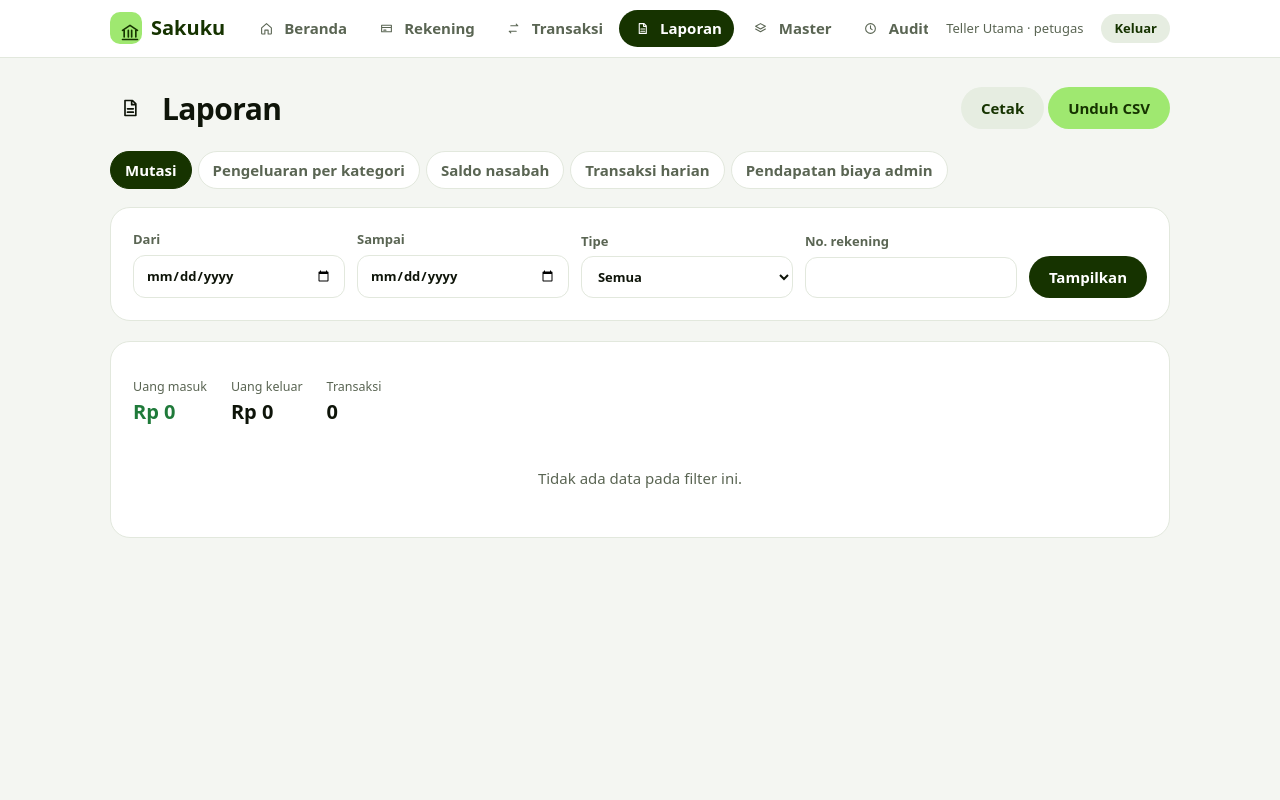
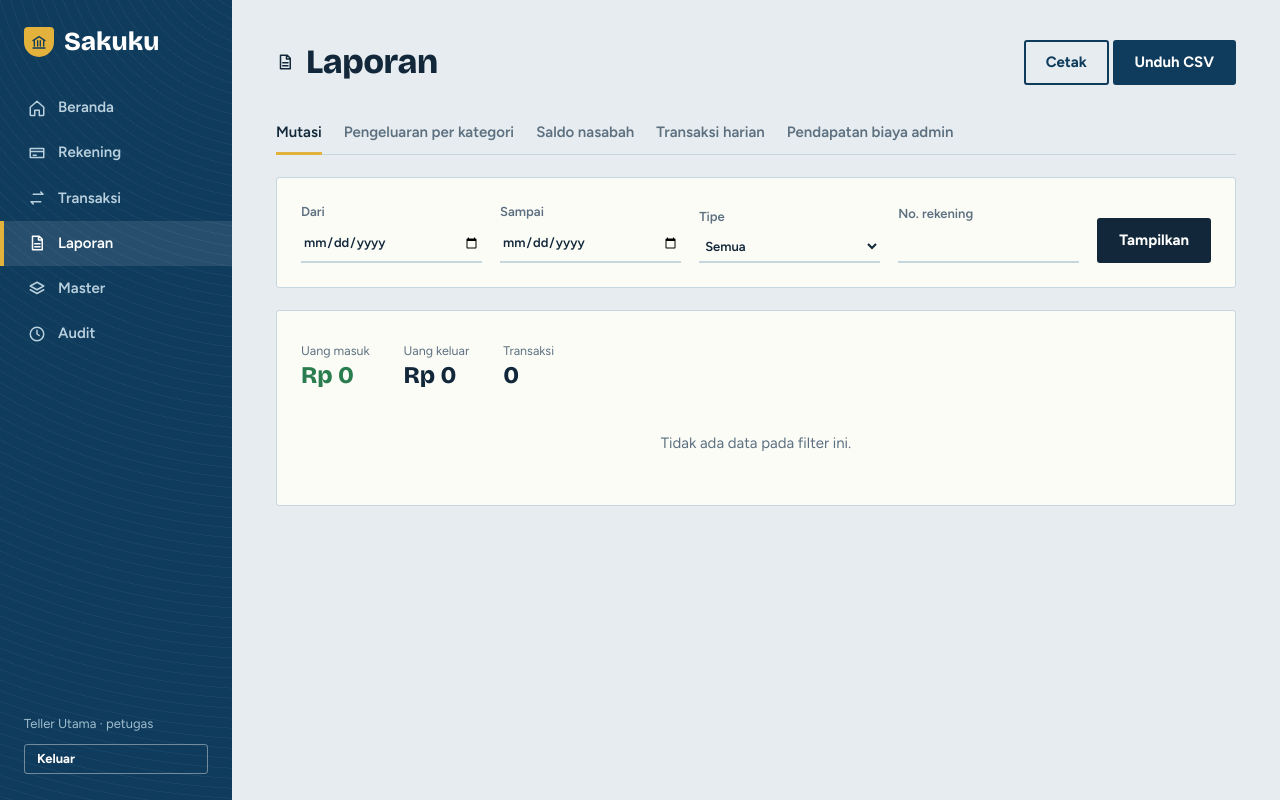
Before and after one commit to Tester11l/UAS-Web.py-smster5, a FastAPI app: page /laporan in a window 1280 px wide. Run offline with FastAPI, Linux system fonts and the light colour scheme; the visitor is signed in with stand-in values (Sample User, id 1); data comes from the database, SQL or seed files in the repository; data that the repository does not hold is empty.

Commit message:
Add files via upload

```diff
--- a/sakuku/static/style.css
+++ b/sakuku/static/style.css
@@ -1,77 +1,89 @@
-:root{--forest:#163300;--lime:#9fe870;--lime2:#8bd95b;--bg:#f4f6f2;--card:#fff;--line:#e2e8dd;--text:#0e1409;--muted:#5a6553;
---red:#b3261e;--green:#1f7a3a;--font:"Plus Jakarta Sans",system-ui,sans-serif}
+:root{--blue:#0f3b5c;--blue2:#1b5e8c;--bg:#e6ecef;--page:#fcfcf7;--rule:#c5d6df;--margin:#d6504a;--ink:#12283a;--muted:#5d7080;
+--green:#2a7d4f;--red:#c23b32;--gold:#e3b23c;--head:"Bricolage Grotesque",system-ui,sans-serif;--body:"Figtree",system-ui,sans-serif;--mono:"IBM Plex Mono",ui-monospace,monospace}
 *{box-sizing:border-box}
-body{margin:0;font:15px/1.5 var(--font);background:var(--bg);color:var(--text)}
-h1,h2,h3{margin:0;font-weight:800;letter-spacing:-.02em}
-h1{font-size:30px}h2{font-size:19px;margin-bottom:14px}
-a{color:var(--forest)}
-.top{background:#fff;border-bottom:1px solid var(--line);position:sticky;top:0;z-index:5}
-.top-in{max-width:1100px;margin:auto;padding:10px 20px;display:flex;align-items:center;gap:18px}
-.brand{display:flex;align-items:center;gap:9px;font-weight:800;font-size:20px;color:var(--forest);text-decoration:none}
-.logo{width:32px;height:32px;border-radius:10px;background:var(--lime);display:grid;place-items:center;color:var(--forest)}
-.nav{display:flex;gap:4px;overflow-x:auto;flex:1}
-.nav a{display:flex;align-items:center;gap:7px;padding:7px 12px;border-radius:99px;text-decoration:none;color:var(--muted);font-weight:600;white-space:nowrap}
-.nav a:hover{background:#eef3ea}.nav a.on{background:var(--forest);color:#fff}
-.nav a .ico{width:22px;height:22px;border-radius:7px}.nav a .ico svg{width:13px;height:13px}
-.who{font-size:13px;color:var(--muted);white-space:nowrap}
-main{max-width:1100px;margin:auto;padding:28px 20px 60px}
-.ico{display:inline-grid;place-items:center;width:40px;height:40px;border-radius:13px;flex:none}
-.ico svg{width:20px;height:20px}
-.t-lime{background:#dff6cc;color:#2c5a0b}.t-sky{background:#d9eaff;color:#1b4f8f}.t-lilac{background:#e8defd;color:#5a3da8}
-.t-amber{background:#ffeab5;color:#7a5200}.t-rose{background:#ffdcdc;color:#9b2c2c}.t-mint{background:#d3f2e8;color:#0f6049}
-.hero{background:var(--forest);color:#fff;border-radius:24px;padding:28px 30px;margin-bottom:22px;display:flex;justify-content:space-between;align-items:end;gap:20px;flex-wrap:wrap}
-.hero small{color:#b9d3a3;font-weight:600}.hero .big{font-size:46px;font-weight:800;letter-spacing:-.03em;color:var(--lime);line-height:1.1}
-.hero .acts{display:flex;gap:10px;flex-wrap:wrap}
-.btn{font:inherit;font-weight:700;padding:10px 20px;border:0;border-radius:99px;background:var(--lime);color:var(--forest);cursor:pointer;text-decoration:none;display:inline-flex;align-items:center;gap:7px}
-.btn:hover{background:var(--lime2)}
-.btn.sec{background:#e6ede1;color:var(--forest)}.btn.ghost{background:rgba(255,255,255,.14);color:#fff}
-.btn.dark{background:var(--forest);color:#fff}.btn.del{background:#fde7e5;color:var(--red)}.btn.sm{padding:5px 13px;font-size:13px}
-.tiles{display:grid;grid-template-columns:repeat(auto-fit,minmax(150px,1fr));gap:12px;margin-bottom:22px}
-.tile{background:var(--card);border:1px solid var(--line);border-radius:18px;padding:14px;display:flex;align-items:center;gap:12px;text-decoration:none;color:var(--text);font-weight:700}
-.tile:hover{border-color:var(--forest);transform:translateY(-1px)}
-.tile small{display:block;font-weight:500;color:var(--muted);font-size:12px}
-.grid2{display:grid;grid-template-columns:1.3fr 1fr;gap:20px}
-@media(max-width:860px){.grid2{grid-template-columns:1fr}.who{display:none}.hero .big{font-size:36px}}
-.card{background:var(--card);border:1px solid var(--line);border-radius:20px;padding:22px;margin-bottom:20px}
+body{margin:0;font:15px/1.55 var(--body);background:var(--bg);color:var(--ink)}
+h1,h2,h3{font-family:var(--head);margin:0;letter-spacing:-.01em}
+h1{font-size:34px;font-weight:800}h2{font-size:20px;font-weight:700;margin-bottom:14px}
+a{color:var(--blue2)}
+.top{position:fixed;inset:0 auto 0 0;width:232px;background:var(--blue);color:#e8f1f6;display:flex;flex-direction:column;padding:26px 0;
+background-image:repeating-radial-gradient(circle at 120% -10%,transparent 0 9px,rgba(255,255,255,.045) 9px 10px)}
+.top-in{display:flex;flex-direction:column;height:100%}
+.brand{display:flex;align-items:center;gap:10px;padding:0 24px 28px;font:800 26px var(--head);color:#fff;text-decoration:none}
+.logo{display:grid;place-items:center;width:30px;height:30px;border-radius:4px 4px 15px 15px;background:var(--gold);color:var(--blue)}
+.logo .ico svg{width:16px;height:16px}
+.nav{display:flex;flex-direction:column}
+.nav a{display:flex;align-items:center;gap:12px;padding:11px 24px;color:#b9d0de;text-decoration:none;font-weight:600;border-left:4px solid transparent}
+.nav a:hover{background:rgba(255,255,255,.07);color:#fff}
+.nav a.on{color:#fff;border-left-color:var(--gold);background:rgba(255,255,255,.1)}
+.who{margin-top:auto;padding:0 24px 10px;font-size:13px;color:#9fbccd}
+.top .btn.sec{margin:0 24px;background:transparent;color:#fff;border:1.5px solid rgba(255,255,255,.4)}
+.ico{display:inline-grid;place-items:center}.ico svg{width:18px;height:18px}
+main{margin-left:232px;padding:36px 44px 70px;max-width:1180px}
+.btn{font:inherit;font-weight:700;padding:9px 20px;border:2px solid var(--blue);border-radius:3px;background:var(--blue);color:#fff;cursor:pointer;text-decoration:none;display:inline-flex;align-items:center;gap:7px}
+.btn:hover{background:var(--blue2);border-color:var(--blue2)}
+.btn.sec{background:transparent;color:var(--blue)}.btn.sec:hover{background:rgba(15,59,92,.08)}
+.btn.ghost{background:transparent;border-color:var(--blue);color:var(--blue)}.btn.dark{background:var(--ink);border-color:var(--ink)}
+.btn.del{background:transparent;border-color:var(--red);color:var(--red)}.btn.sm{padding:4px 12px;font-size:13px}
+.card{background:var(--page);border:1px solid var(--rule);border-radius:3px;padding:24px;margin-bottom:22px}
 .card h2{display:flex;align-items:center;gap:10px}
-.pockets{display:grid;grid-template-columns:repeat(auto-fit,minmax(230px,1fr));gap:12px;margin-bottom:22px}
-.pocket{border-radius:20px;padding:18px;text-decoration:none;color:var(--text);display:block}
-.pocket .no{font-size:13px;opacity:.75;margin-top:10px}.pocket b{display:block;font-size:22px;letter-spacing:-.02em}
-.trx{display:flex;align-items:center;gap:12px;padding:11px 0;border-bottom:1px solid var(--line)}
-.trx:last-child{border:0}.trx .mid{flex:1;min-width:0}.trx .mid b{display:block;font-weight:700}
-.trx .mid span{font-size:13px;color:var(--muted);display:block;overflow:hidden;text-overflow:ellipsis;white-space:nowrap}
-.amt{font-weight:800;white-space:nowrap}.amt.in{color:var(--green)}
-.chart{display:flex;gap:10px;align-items:end;height:170px;padding-top:10px}
-.chart .col{flex:1;display:flex;flex-direction:column;align-items:center;gap:6px;height:100%}
-.chart .bars{flex:1;display:flex;gap:4px;align-items:end;width:100%;justify-content:center}
-.chart .bar{width:40%;max-width:22px;border-radius:6px 6px 2px 2px;min-height:3px}
-.chart .m{background:var(--lime)}.chart .k{background:var(--forest)}.chart label{font-size:12px;color:var(--muted)}
-.legend{display:flex;gap:16px;font-size:12px;color:var(--muted);margin-top:10px}
-.legend i{display:inline-block;width:10px;height:10px;border-radius:3px;margin-right:5px}
+.head{display:flex;justify-content:space-between;align-items:center;gap:12px;flex-wrap:wrap;margin-bottom:24px}
+.head .t{display:flex;align-items:center;gap:12px}
+.total{margin:6px 0 22px;display:inline-block}.total span{display:block;color:var(--muted);font-weight:600}
+.total b{display:block;font:800 52px/1.1 var(--head);padding-bottom:4px;border-bottom:5px double var(--ink)}
+.links{display:flex;gap:26px;flex-wrap:wrap;margin:0 0 30px}.links a{font-weight:700;color:var(--ink);text-decoration-thickness:2px;text-underline-offset:5px;text-decoration-color:var(--gold)}
+.figs{display:grid;grid-template-columns:repeat(auto-fit,minmax(150px,1fr));margin:0 0 30px;border-top:2px solid var(--ink);border-bottom:1px solid var(--rule)}
+.figs div{padding:14px 18px;border-left:1px solid var(--rule)}.figs div:first-child{border-left:0;padding-left:0}
+.figs b{display:block;font:800 28px var(--head)}.figs small{color:var(--muted)}
+.pockets{display:grid;grid-template-columns:repeat(auto-fit,minmax(260px,1fr));gap:18px;margin-bottom:30px}
+.pocket{position:relative;display:block;padding:20px 20px 20px 30px;border-radius:3px 10px 10px 3px;color:#fff;text-decoration:none;min-height:150px;
+border-left:12px solid rgba(0,0,0,.28);box-shadow:inset 0 0 0 1px rgba(255,255,255,.18);
+background:repeating-radial-gradient(circle at 105% -15%,transparent 0 8px,rgba(255,255,255,.09) 8px 9px),var(--c,var(--blue2))}
+.pocket.v0{--c:#1b5e8c}.pocket.v1{--c:#2b7a55}.pocket.v2{--c:#a83b34}
+.pocket .no{font:500 13px var(--mono);opacity:.85;margin-top:30px}.pocket .jn{font:700 15px var(--head);opacity:.95}
+.pocket b{display:block;font:800 28px var(--head);margin-top:2px}
+.pocket .tag{background:#fff;color:var(--ink)}
+.grid2{display:grid;grid-template-columns:1.35fr 1fr;gap:22px}
+.led{display:grid;grid-template-columns:62px 1fr auto;gap:14px;align-items:center;padding:9px 0 9px 66px;position:relative;border-bottom:1px solid var(--rule);min-height:54px}
+.led::before{content:"";position:absolute;left:54px;top:0;bottom:0;width:2px;background:var(--margin);opacity:.55}
+.led .d{position:absolute;left:0;font:500 12px var(--mono);color:var(--muted);width:46px;line-height:1.25}
+.led .mid{min-width:0}.led .mid b{display:block;font-weight:700}
+.led .mid span{display:block;font-size:13px;color:var(--muted);overflow:hidden;text-overflow:ellipsis;white-space:nowrap}
+.led .amt{text-align:right;font:500 15px var(--mono);grid-column:3}.led .amt small{display:block;font-size:11px;color:var(--muted)}
+.led .amt.in{color:var(--green);font-weight:600}.led .amt.out{color:var(--red)}
+.chart{display:flex;gap:10px;align-items:end;height:170px;padding-top:10px;border-bottom:2px solid var(--ink)}
+.chart .col{flex:1;display:flex;flex-direction:column;align-items:center;height:100%}
+.chart .bars{flex:1;display:flex;gap:3px;align-items:end;width:100%;justify-content:center}
+.chart .bar{width:40%;max-width:20px;min-height:3px}.chart .m{background:var(--green)}.chart .k{background:var(--red)}
+.chart label{font-size:12px;color:var(--muted);position:absolute;margin-top:176px}
+.legend{display:flex;gap:16px;font-size:12px;color:var(--muted);margin-top:30px}.legend i{display:inline-block;width:10px;height:10px;margin-right:5px}
 table{width:100%;border-collapse:collapse}
-th,td{text-align:left;padding:11px 12px;border-bottom:1px solid var(--line);vertical-align:middle}
-th{font-size:12px;color:var(--muted);font-weight:700;background:#f8faf6}
+th,td{text-align:left;padding:11px 12px;border-bottom:1px solid var(--rule);vertical-align:middle}
+th{font:700 13px var(--body);color:var(--muted);border-bottom:2px solid var(--ink)}
 .wrap{overflow-x:auto}.num{text-align:right}
-form.row{display:flex;gap:12px;flex-wrap:wrap;align-items:end}
-label{display:flex;flex-direction:column;gap:5px;font-size:13px;font-weight:600;color:var(--muted);flex:1;min-width:150px}
-input,select{font:inherit;padding:10px 12px;border:1.5px solid var(--line);border-radius:12px;background:#fff;color:var(--text)}
-input:focus,select:focus,.btn:focus-visible,a:focus-visible,button:focus-visible{outline:3px solid #b9eb98;outline-offset:1px}
+form.row{display:flex;gap:18px;flex-wrap:wrap;align-items:end}
+label{display:flex;flex-direction:column;gap:3px;font-size:13px;font-weight:600;color:var(--muted);flex:1;min-width:150px}
+input,select{font:inherit;color:var(--ink);padding:7px 2px;border:0;border-bottom:2px solid var(--rule);border-radius:0;background:transparent}
+input:focus,select:focus{outline:0;border-bottom-color:var(--blue2);background:rgba(27,94,140,.05)}
+.btn:focus-visible,a:focus-visible,button:focus-visible{outline:3px solid var(--gold);outline-offset:2px}
 td form{display:inline}
-.tag{padding:3px 10px;border-radius:99px;font-size:12px;font-weight:700}
-.tag.aktif{background:#dff6cc;color:#2c5a0b}.tag.beku{background:#d9eaff;color:#1b4f8f}.tag.tutup{background:#eceeea;color:#555}
-.msg{padding:12px 16px;border-radius:14px;margin-bottom:18px;font-weight:600}
-.msg.ok{background:#dff6cc;color:#2c5a0b}.msg.err{background:#fde7e5;color:var(--red)}
+.tag{padding:2px 9px;border:1.5px solid currentColor;border-radius:3px;font-size:12px;font-weight:700}
+.tag.aktif{color:var(--green)}.tag.beku{color:var(--blue2)}.tag.tutup{color:var(--muted)}
+.msg{padding:12px 16px;border-left:5px solid;background:var(--page);margin-bottom:22px;font-weight:600}
+.msg.ok{border-color:var(--green);color:var(--green)}.msg.err{border-color:var(--red);color:var(--red)}
 .empty{color:var(--muted);padding:26px;text-align:center}
-.head{display:flex;justify-content:space-between;align-items:center;margin-bottom:20px;gap:12px;flex-wrap:wrap}
-.head .t{display:flex;align-items:center;gap:12px}
-.auth{min-height:100vh;display:grid;place-items:center;padding:20px}
-.auth .box{width:100%;max-width:400px}.auth .card{padding:28px}
-.auth form{display:flex;flex-direction:column;gap:14px;margin-top:18px}
-.auth .brand{justify-content:center;margin-bottom:18px;font-size:26px}
-.pills{display:flex;gap:6px;flex-wrap:wrap;margin-bottom:18px}
-.pills a{padding:7px 14px;border-radius:99px;background:#fff;border:1px solid var(--line);text-decoration:none;font-weight:600;color:var(--muted)}
-.pills a.on{background:var(--forest);color:#fff;border-color:var(--forest)}
-.sum{display:flex;gap:24px;margin:14px 0;flex-wrap:wrap}.sum div small{display:block;color:var(--muted)}.sum b{font-size:20px}
-.barline{height:8px;border-radius:99px;background:#e9efe5;overflow:hidden;min-width:100px}.barline i{display:block;height:100%;background:var(--lime2)}
-@media(max-width:700px){main{padding:18px 14px 50px}.hero{padding:22px}}
-@media print{.top,.noprint{display:none}body{background:#fff}.card{border:0;padding:0}main{padding:0}}
+.pills{display:flex;gap:22px;flex-wrap:wrap;margin-bottom:22px;border-bottom:1px solid var(--rule)}
+.pills a{padding:8px 0;text-decoration:none;font-weight:600;color:var(--muted);border-bottom:3px solid transparent;margin-bottom:-1px}
+.pills a.on{color:var(--ink);border-bottom-color:var(--gold)}
+.sum{display:flex;gap:34px;margin:6px 0 16px;flex-wrap:wrap}.sum small{display:block;color:var(--muted)}.sum b{font:800 24px var(--head)}
+.barline{height:8px;background:#dfe8ed;min-width:100px}.barline i{display:block;height:100%;background:var(--blue2)}
+.hero{border-bottom:5px double var(--ink);margin-bottom:26px;padding-bottom:12px;display:flex;justify-content:space-between;align-items:end;gap:20px;flex-wrap:wrap}
+.hero small{color:var(--muted);font-weight:600}.hero .big{font:800 46px/1.1 var(--head)}.hero .acts{display:flex;gap:10px;flex-wrap:wrap}
+.hero .btn.ghost{color:var(--blue)}
+.auth{min-height:100vh;display:grid;place-items:center;padding:20px;background:repeating-radial-gradient(circle at 110% -10%,transparent 0 10px,rgba(255,255,255,.05) 10px 11px),var(--blue)}
+.auth .box{width:100%;max-width:410px}.auth .card{padding:30px;border-radius:3px 12px 12px 3px;border-left:12px solid var(--gold)}
+.auth form{display:flex;flex-direction:column;gap:18px;margin-top:18px}
+.auth .brand{padding:0 0 18px}.auth p{color:#cfe0ea!important}.auth .card p{color:var(--ink)!important}
+@media(max-width:860px){.top{position:static;width:auto;padding:10px 0}.top-in{flex-direction:row;flex-wrap:wrap;align-items:center;height:auto}
+.brand{padding:0 16px}.nav{flex-direction:row;overflow-x:auto;flex:1}.nav a{padding:8px 12px;border-left:0;border-bottom:3px solid transparent}.nav a.on{border-bottom-color:var(--gold)}
+.who{display:none}.top .btn.sec{margin:0 12px}main{margin:0;padding:22px 16px 50px}.grid2{grid-template-columns:1fr}.total b,.hero .big{font-size:38px}}
+@media print{.top,.noprint{display:none}main{margin:0;padding:0}body{background:#fff}.card{border:0;padding:0}}
```
